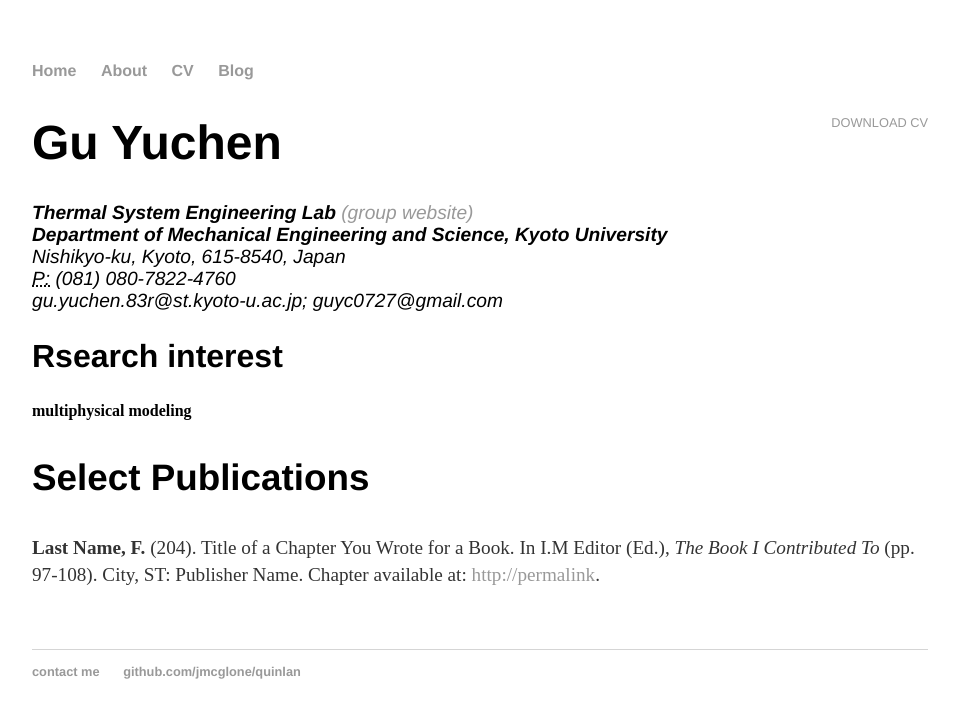
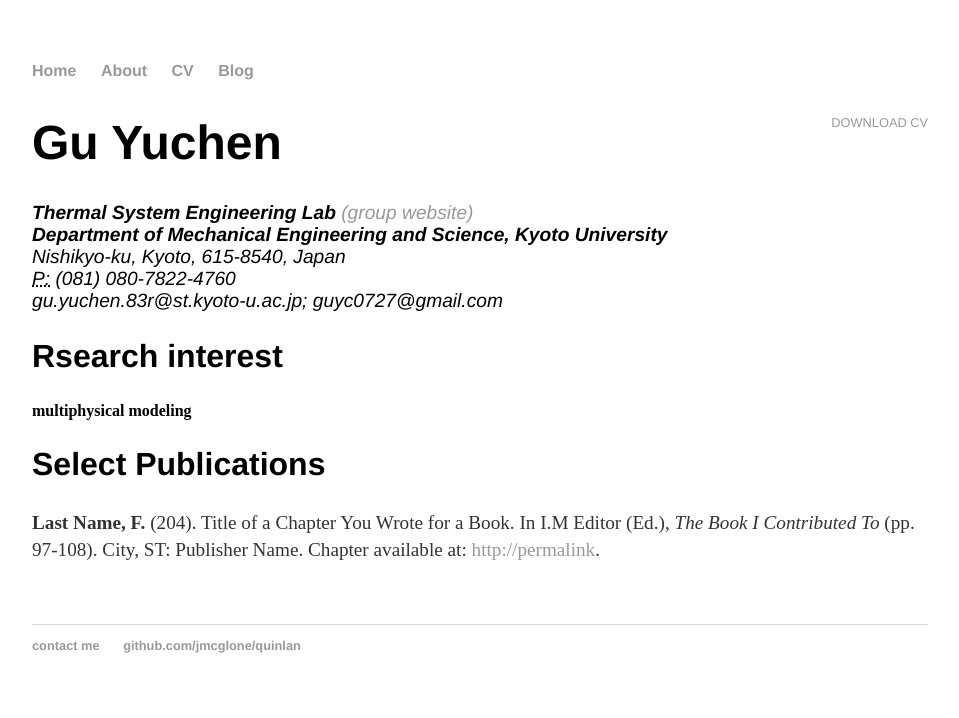
Before and after one commit to ycgu/ycgu.github.io, a Jekyll site: the page built from cv/index.html, in a window 1280 px wide. Shown: the top 718 px of the page, without its empty margins (160-1119 px from the left). Built offline with Jekyll 4.4.1, drawn with Linux system fonts in a browser that asks for light colours.

```diff
--- a/cv/index.html
+++ b/cv/index.html
@@ -17,7 +17,7 @@ title: CV of Your Name
 					<h2>Rsearch interest</h2>
                     <strong>multiphysical modeling</strong><br>
 
-					<h3>Select Publications</h3>
+					<h2>Select Publications</h2>
 
 					<p><strong>Last Name, F.</strong> (204). Title of a Chapter You Wrote for a Book. In I.M Editor (Ed.), <em>The Book I Contributed To</em> (pp. 97-108). City, ST: Publisher Name. Chapter available at: <a href="#">http://permalink</a>.
 
```
